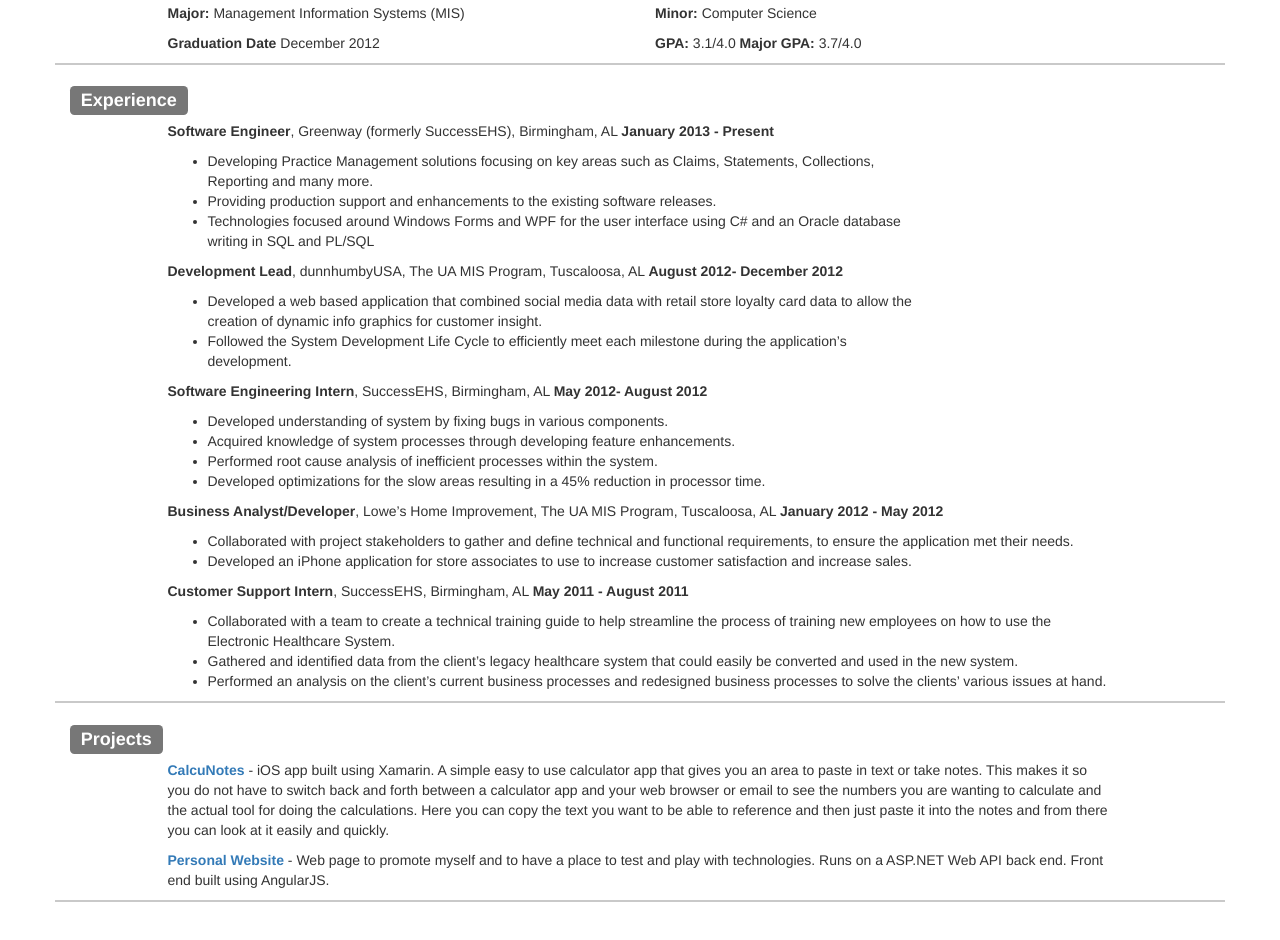
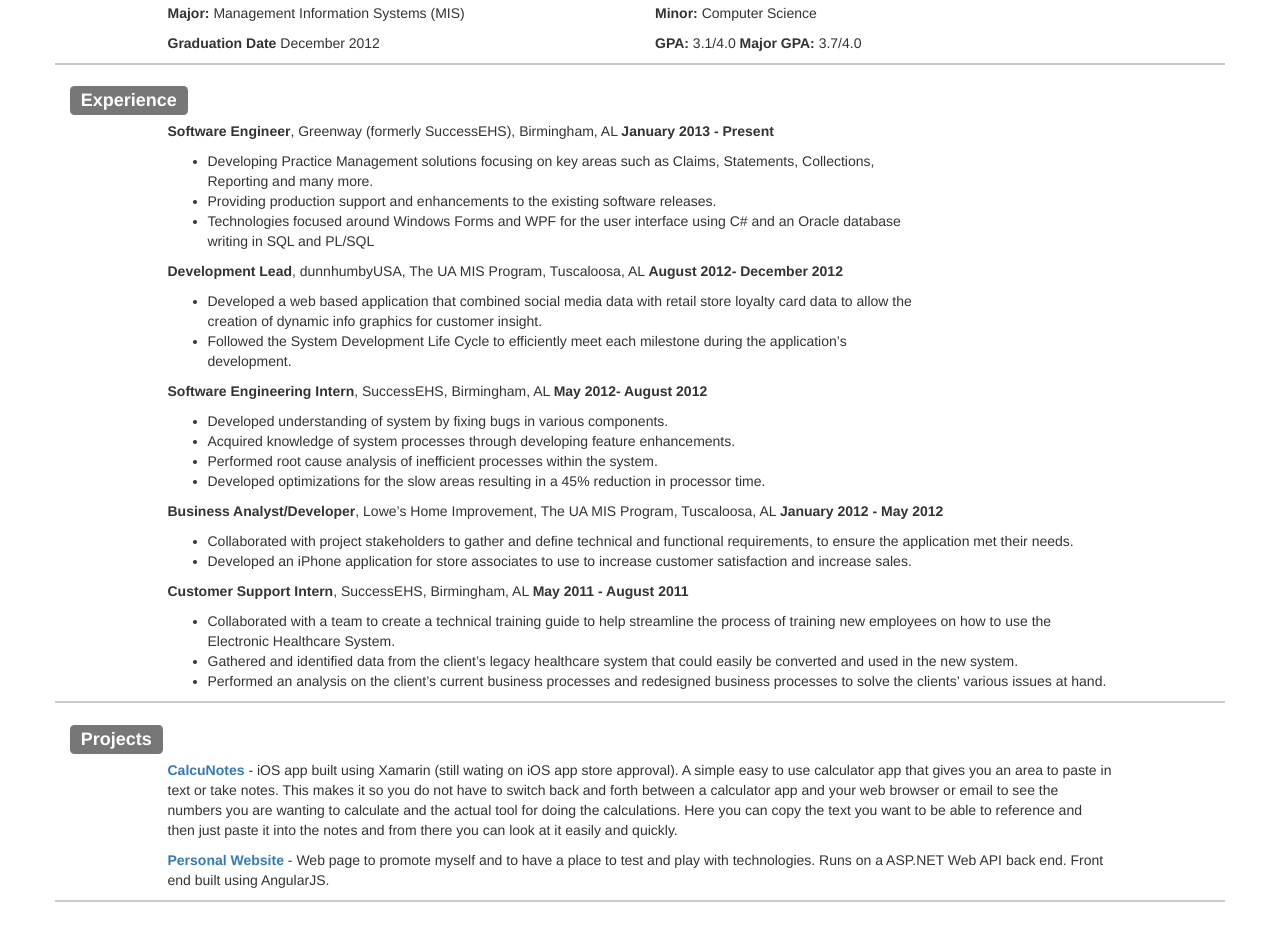
Before and after one commit to pdsullivan/resume, a plain HTML site: page index.html in a window 1280 px wide. Shown: the part 415-1355 px from the top of the page. Drawn offline with nearby package versions, Linux system fonts and the light colour scheme.

Commit message:
added app store text

```diff
--- a/index.html
+++ b/index.html
@@ -180,7 +180,7 @@
         <div class="col-md-10 col-md-offset-1 col-xs-offset-1">
 
           <p>
-            <a href="http://calcunotes.com" target="_blank"><strong>CalcuNotes</strong></a> <span>- iOS app built using Xamarin. A simple easy to use calculator app that gives you an area to paste in text or take notes. This makes it so you do not have to switch back and forth between a calculator app and your web browser or email to see the numbers you are wanting to calculate and the actual tool for doing the calculations. Here you can copy the text you want to be able to reference and then just paste it into the notes and from there you can look at it easily and quickly.</span>
+            <a href="http://calcunotes.com" target="_blank"><strong>CalcuNotes</strong></a> <span>- iOS app built using Xamarin (still wating on iOS app store approval). A simple easy to use calculator app that gives you an area to paste in text or take notes. This makes it so you do not have to switch back and forth between a calculator app and your web browser or email to see the numbers you are wanting to calculate and the actual tool for doing the calculations. Here you can copy the text you want to be able to reference and then just paste it into the notes and from there you can look at it easily and quickly.</span>
           </p>
         </div>
         <div class="col-md-10 col-md-offset-1 col-xs-offset-1">
```
